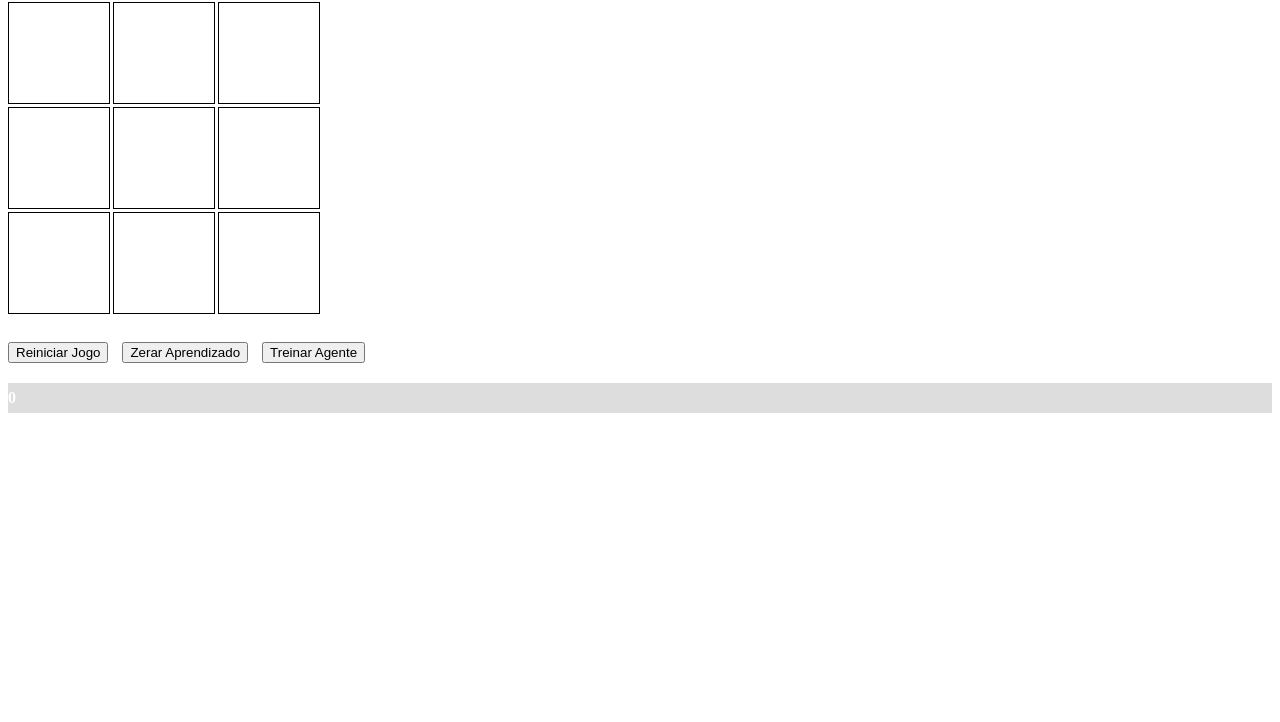
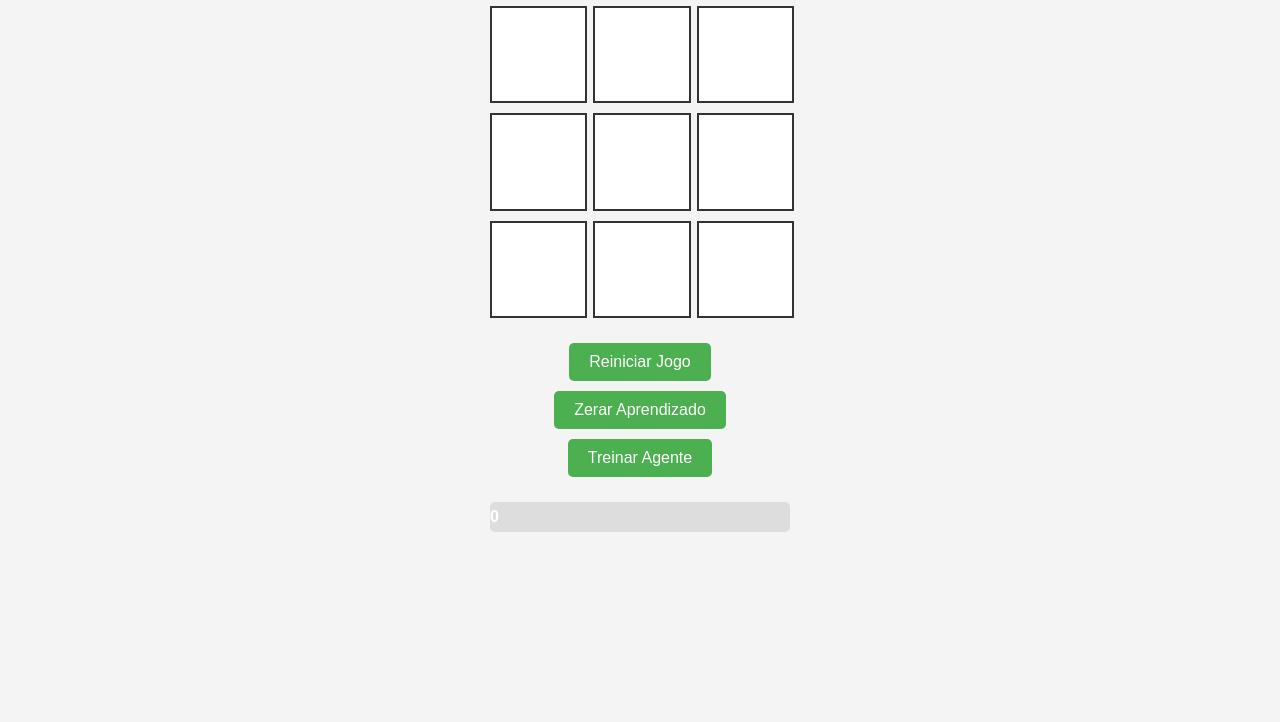
Before and after one commit to marciovgm/J--tic-tac-toe-ml, a plain HTML site: page index.html in a window 1280 px wide. Shown: the part 78-800 px from the top of the page. Drawn offline with Linux system fonts and the light colour scheme.

Commit message:
Update index.html

```diff
--- a/index.html
+++ b/index.html
@@ -5,31 +5,80 @@
     <meta name="viewport" content="width=device-width, initial-scale=1.0">
     <title>Jogo da Velha com Machine Learning</title>
     <style>
+        body {
+            font-family: Arial, sans-serif;
+            display: flex;
+            flex-direction: column;
+            align-items: center;
+            margin: 0;
+            padding: 20px;
+            background-color: #f4f4f4;
+        }
+
+        h1 {
+            color: #333;
+            margin-bottom: 20px;
+            font-size: 24px;
+        }
+
         #board {
             display: grid;
-            grid-template-columns: repeat(3, 100px);
-            grid-template-rows: repeat(3, 100px);
-            gap: 5px;
+            grid-template-columns: repeat(3, 1fr);
+            grid-gap: 10px;
+            max-width: 300px;
+            width: 100%;
             margin-bottom: 20px;
         }
+
         .cell {
-            width: 100px;
-            height: 100px;
-            font-size: 2em;
-            text-align: center;
-            line-height: 100px;
-            border: 1px solid black;
+            width: 100%;
+            padding-top: 100%;
+            position: relative;
+            background-color: #fff;
+            border: 2px solid #333;
             cursor: pointer;
         }
+
+        .cell::after {
+            content: attr(data-content);
+            position: absolute;
+            top: 50%;
+            left: 50%;
+            transform: translate(-50%, -50%);
+            font-size: 2em;
+            color: #333;
+        }
+
         button {
-            margin-right: 10px;
-            margin-top: 10px;
+            padding: 10px 20px;
+            margin: 5px;
+            font-size: 16px;
+            background-color: #4caf50;
+            color: white;
+            border: none;
+            cursor: pointer;
+            border-radius: 5px;
+            transition: background-color 0.3s ease;
         }
+
+        button:hover {
+            background-color: #45a049;
+        }
+
+        button:disabled {
+            background-color: #aaa;
+            cursor: not-allowed;
+        }
+
         #progress-container {
             width: 100%;
+            max-width: 300px;
             background-color: #ddd;
+            border-radius: 5px;
+            overflow: hidden;
             margin-top: 20px;
         }
+
         #progress-bar {
             width: 0%;
             height: 30px;
@@ -38,6 +87,7 @@
             line-height: 30px;
             color: white;
             font-weight: bold;
+            transition: width 0.3s ease;
         }
     </style>
 </head>
```
